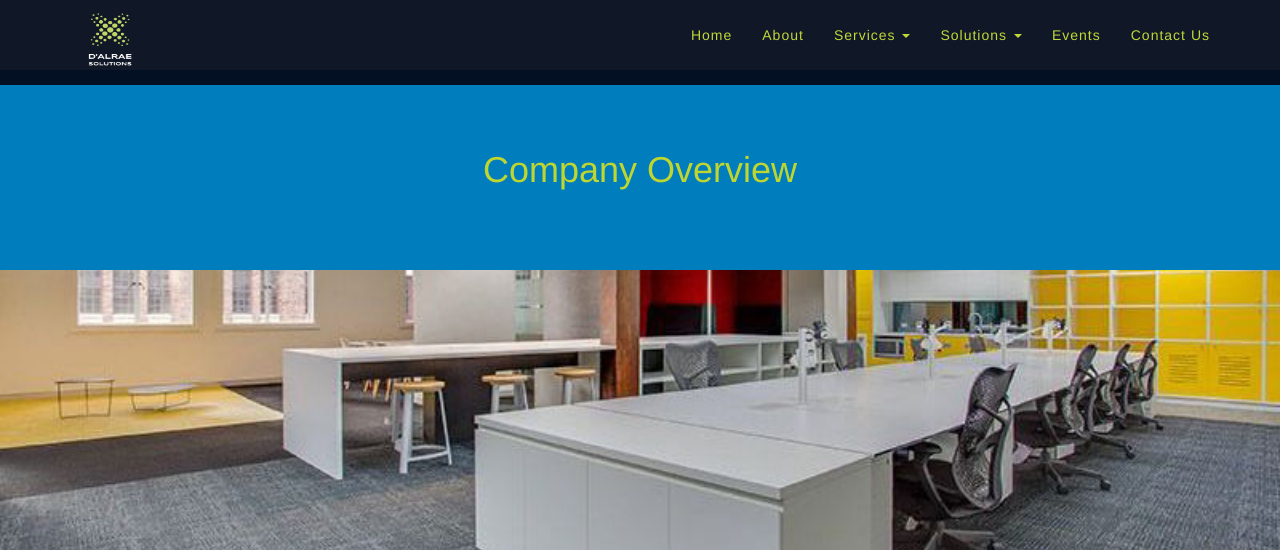
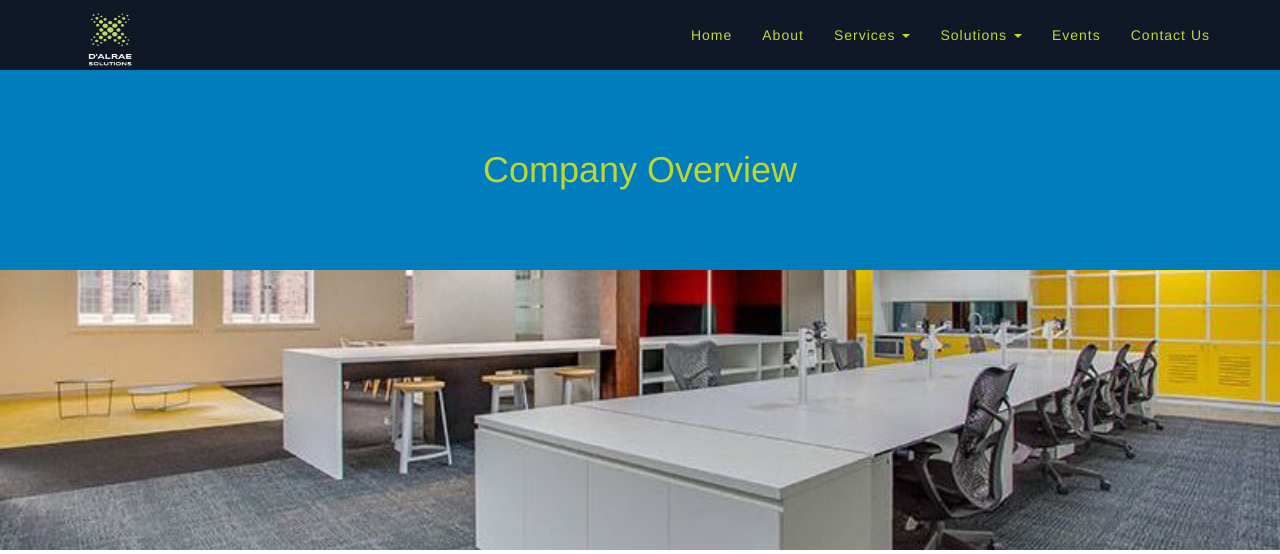
Before and after one commit to timhobbs4/Website, a PHP site: page /about.html in a window 1280 px wide; the page is wider, and only the part inside the window is pictured. Shown: the top 554 px of that part. Run offline with PHP 8.4, Linux system fonts and the light colour scheme; some libraries are stand-ins or nearby versions.

Commit message:
Update custom.css

```diff
--- a/css/custom.css
+++ b/css/custom.css
@@ -1,6 +1,6 @@
-.navbar-fixed-top{padding-top: 10px; padding-bottom: 10px;}
+
 .navbar-fixed-top.compressed{padding-top: 10px; padding-bottom: 10px; color: #6dcc7c;box-shadow: 2px 2px 10px rgba(0, 0, 0, 1); }
-.nav {margin-bottom: 15px;}
+.navbar-inverse .navbar-collapse
 body{padding-bottom: 0px;}
 .nav > li.dropdown.open { position: static; }
 .nav > li.dropdown.open .dropdown-menu {display:table;width:100%;text-align:center;left:0;right:0;}
@@ -11,6 +11,7 @@ body{padding-bottom: 0px;}
 .navbar-inverse .navbar-nav>li>a:focus {color: #dedede;}
 .navbar-inverse .navbar-nav>li>a:hover {color: #dedede;}
 .navbar-inverse .navbar-nav>.open>a:focus{color: #dedede;}
+.navbar-fixed-top{padding-top: 10px; padding-bottom: 10px;}
 #myCarousel{top: 10px;}
 .carousel.slide{margin-bottom: 0px;}
 .jumbotron{background-color: white;text-align: center;color: grey;margin-bottom: 0px;}
```
